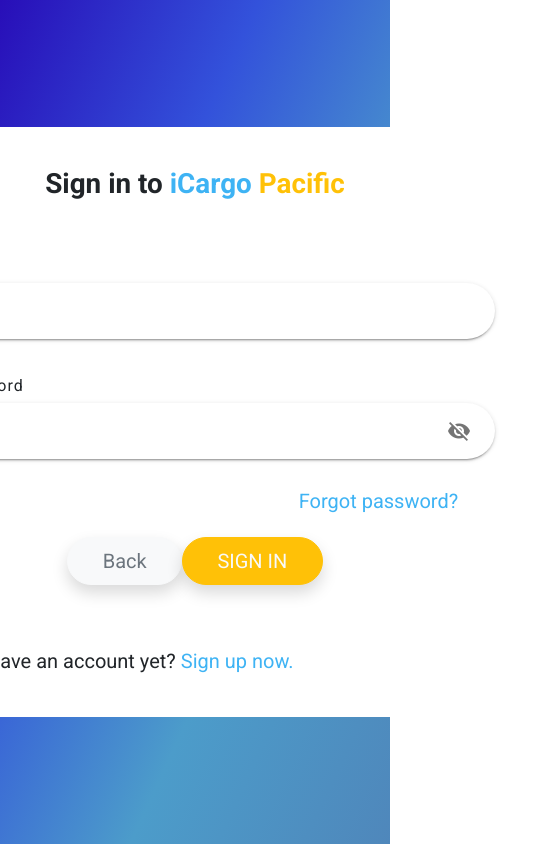
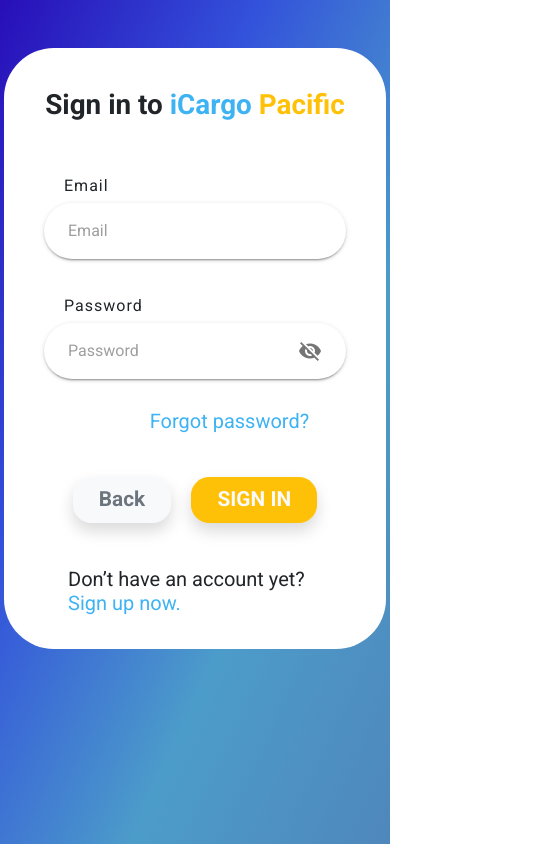
Before and after one commit to fambaridz/iCargoMerchant, a Vue app: page / in a window 390 px wide. Shown: the whole page, 535 px wide, since content can reach past the window. Built offline with nearby package versions, Linux system fonts and the light colour scheme; what vue-fullpage-modal, vue-popup-layer would draw is missing.

Commit message:
refactor: updated SigninPage

```diff
--- a/src/components/Login/SigninPage.vue
+++ b/src/components/Login/SigninPage.vue
@@ -1,57 +1,31 @@
 <template>
-  <div class="background">
-    <form class="custom-form" @submit.prevent="loginUser">
+  <div class="container-fluid pt-5 p-1 background">
+    <form @submit.prevent="loginUser">
       <h1 class="text-dark text-center">
-        Sign in to <span class="text">iCargo</span
-        ><span class="text-warning"> Pacific</span>
+        Sign in to <span class="text">iCargo</span><span class="text-warning"> Pacific</span>
       </h1>
       <label class="text-left text-dark">Email </label>
-      <v-text-field
-        id="email"
-        v-model="auth.email"
-        class="field d-block mx-auto"
-        :rules="[rules.required, rules.email]"
-        name="email"
-        placeholder="Email"
-        rounded
-        solo
-        filled
-      ></v-text-field>
+      <v-text-field id="email" v-model="auth.email" class="field d-block mx-auto" :rules="[rules.required, rules.email]"
+        name="email" placeholder="Email" rounded solo filled></v-text-field>
       <label class="text-left text-dark">Password </label>
 
-      <v-text-field
-        id="password"
-        v-model="auth.password"
-        name="password"
-        class="field d-block mx-auto"
-        placeholder="Password"
-        rounded
-        solo
-        filled
-        :rules="[rules.required]"
-        :type="show ? 'text' : 'password'"
-        :append-icon="show ? 'mdi-eye' : 'mdi-eye-off'"
-        @click:append="show = !show"
-      ></v-text-field>
+      <v-text-field id="password" v-model="auth.password" name="password" class="field d-block mx-auto"
+        placeholder="Password" rounded solo filled :rules="[rules.required]" :type="show ? 'text' : 'password'"
+        :append-icon="show ? 'mdi-eye' : 'mdi-eye-off'" @click:append="show = !show"></v-text-field>
 
       <h5 class="text-right p-0 m-0 text-dark font-weight-normal">
         <a href="#" class="text">Forgot password?ㅤㅤ</a>
       </h5>
       <br />
       <div class="text-center">
-        <a to=" " class="btn btn-light btn-lg shadow text-muted">ㅤBackㅤ</a>
-        <button type="submit" class="btn btn-warning btn-lg shadow text-light"
-        >
+        <a to=" " id ="buttons" class="btn btn-light btn-lg shadow text-muted">ㅤBackㅤ</a>
+        <button type="submit" id="buttons" class="btn btn-warning btn-lg shadow text-light">
           ㅤSIGN INㅤ
         </button>
       </div>
-      <h5 class="p-4 text-dark">
-        Don’t have an account yet?<a
-          class="font-weight-normal text"
-          href="/signup"
-        >
-          Sign up now.</a
-        >
+      <h5 class="m-4 text-dark">
+        Don’t have an account yet?<a class="font-weight-normal text" href="/signup">
+          Sign up now.</a>
       </h5>
     </form>
   </div>
@@ -87,16 +61,16 @@
 
 
       axios.defaults.baseURL = "http://127.0.0.1:8000";
-    await axios.get("/sanctum/csrf-cookie")
+      await axios.get("/sanctum/csrf-cookie")
 
       await axios
         .post("/api/merchantlogin", this.auth)
 
         .then((response) => {
-             localStorage.setItem("token", response.data.token);
-       //   this.$router.push({name:'details'});
+          localStorage.setItem("token", response.data.token);
+          //   this.$router.push({name:'details'});
 
-              this.$router.push('/details', () => this.$router.go(0)).catch(err => {})
+          this.$router.push('/details', () => this.$router.go(0)).catch(err => { })
 
 
 
@@ -119,33 +93,40 @@
 </script>
 
 <style scoped>
-.field {
+.field{
   width: 600px;
   margin: auto;
 }
 
-.text {
+.text{
   color: #3eb3f4;
 }
 
-.background {
-  background: linear-gradient(
-    to bottom right,
-    #280eb8,
-    #3352db,
-    #4c9cca,
-    rgb(79, 135, 187)
-  );
+
+div.background{
+  background: linear-gradient(to bottom right, #280eb8, #3352db, #4c9cca, rgb(79, 135, 187));
+  padding:0;
+  margin: 0;
   height: 100vh;
-  display: flex;
-  align-items: center;
-  justify-content: center;
+}
+
+/*Forgot password?*/
+h5.text-right{
+  text-align:right;
+  margin-right: 15%;
+}
+/*Sign up*/
+h5.p-4{
+  margin-left: 20px;
+  margin-top: 20px;
 }
 
 h1 {
-  font-weight: bold;
+  font-weight:bold;
   padding-bottom: 40px;
+
 }
+
 h5 {
   margin-top: 20px;
   margin-bottom: 10px;
@@ -153,34 +134,36 @@
   font-weight: normal;
 }
 
-h5.text-right {
-  text-align: right;
-  margin-right: 15%;
-  margin-bottom: 50px;
+#buttons {
+  margin: 10px 15px;
+  padding: 6px 6px;
+  border-radius: 18px;
+  text-decoration: none;
+  font-weight: bold;
+  font-size: 1.4em;
 }
 
-h5.p-4 {
-  margin-left: 20px;
-  margin-top: 40px;
-}
-
-a,
-button {
+a {
   margin: 0px auto;
-  border-radius: 50px;
   text-decoration: none;
 }
 
-form {
+a:hover{
+  color: #ffc107;
+}
+
+form{
   font-family: Roboto;
   max-width: 760px;
+  margin: 0px auto;
+  margin-bottom: 100px;
   background: white;
   text-align: left;
   padding: 40px 40px 10px 40px;
-  border-radius: 25px;
+  border-radius: 50px;
 }
 
-label {
+label{
   color: #aaa;
   display: inline-block;
   margin: 5px 0px 5px 50px;
@@ -188,4 +171,46 @@
   letter-spacing: 1px;
   font-weight: normal;
 }
+
+/*responsiveness*/
+@media(max-width:600px){
+  #buttons{
+    font-size: 1.3rem;
+    margin: 20px 10px;
+  }
+  h5.p-4{
+    margin-top: 15px;
+  }
+  label{
+    margin: 5px 0px 5px 20px;
+  }
+}
+
+@media(max-width:375px){
+  #buttons{
+    margin: 10px 10px;
+    font-size:1.1rem;
+    border-radius: 15px;
+  }
+  h5{
+    font-size: 1.1rem;
+  }
+}
+@media(max-width:320px){
+  #buttons{
+    margin: 10px 5px;
+    font-size:1rem;
+    border-radius: 15px;
+  }
+  h5.p-4{
+    text-align: center;
+  }
+}
+@media(max-width:280px){
+  #buttons{
+    margin: 10px 1px;
+    font-size:1rem;
+    border-radius: 15px;
+  }
+}
 </style>
```
